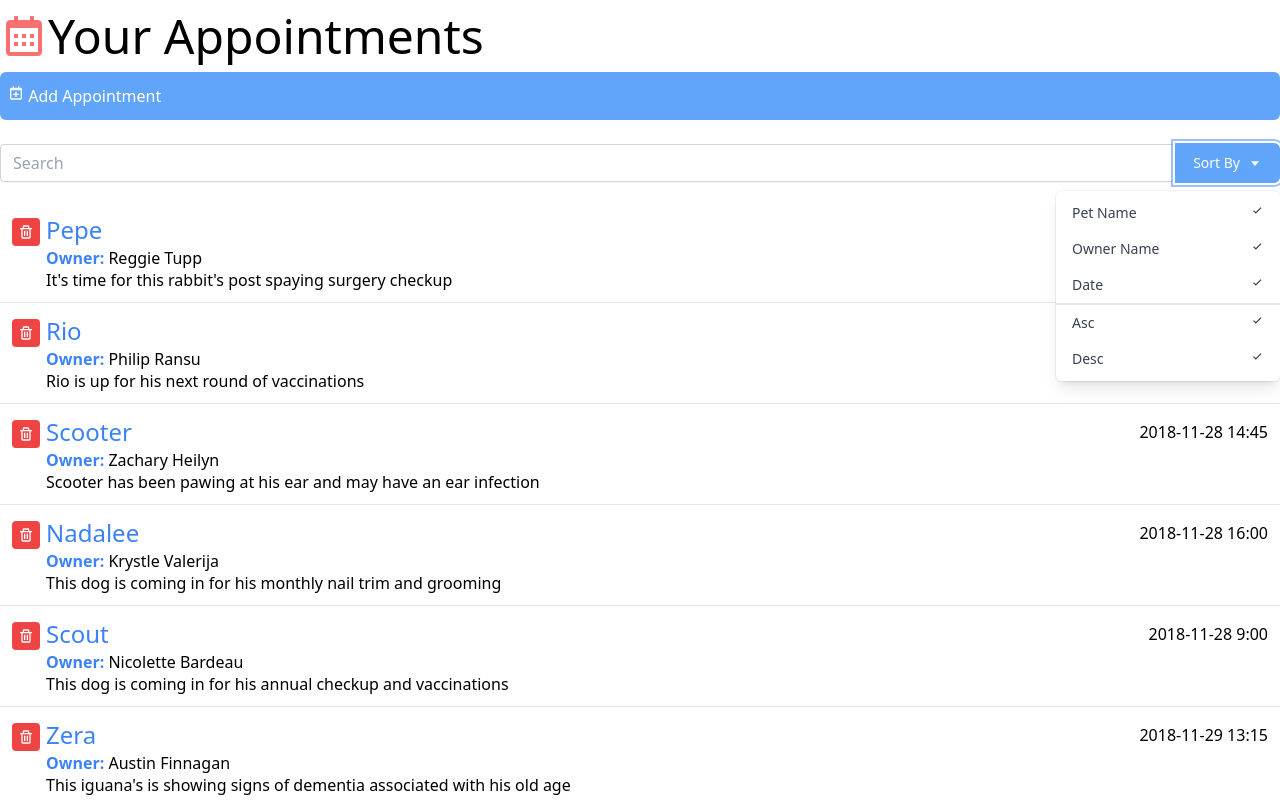
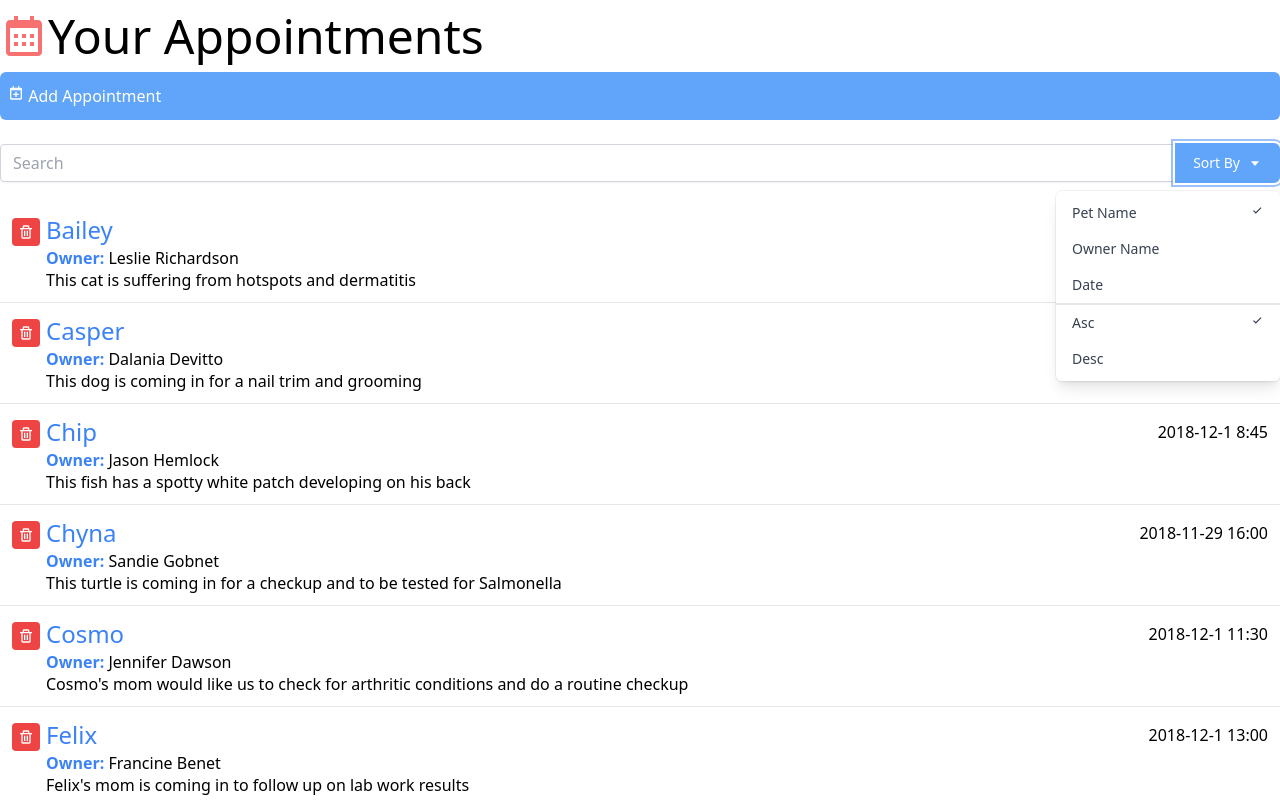
Before and after one commit to hassanidris/react-appointment-app, a React (Create React App) app: page / in a window 1280 px wide. Both pictures are taken after a click on the button "Sort By". Shown: the top 800 px of the page. Built offline with nearby package versions, Linux system fonts and the light colour scheme.

Commit message:
Sorting Functions

```diff
--- a/src/App.js
+++ b/src/App.js
@@ -7,6 +7,25 @@
 function App() {
 
   let [appointmentList, setAppointmentList] = useState([]);
+  let [query, setQuery] = useState("");
+  let [sortBy, setSortBy] = useState("petName");
+  let [orderBy, setOrderBy] = useState("asc");
+
+  const filteredAppointments = appointmentList.filter(
+    item => {
+      return (
+        item.petName.toLowerCase().includes(query.toLowerCase()) ||
+        item.ownerName.toLowerCase().includes(query.toLowerCase()) ||
+        item.aptNotes.toLowerCase().includes(query.toLowerCase())
+      )
+    }
+  ).sort((a, b) => {
+    let order = (orderBy === 'asc') ? 1 : -1;
+    return (
+      a[sortBy].toLowerCase() < b[sortBy].toLowerCase()
+        ? -1 * order : 1 * order
+    )
+  })
 
   const fetchData = useCallback(() => {
     fetch('./data.json')
@@ -25,10 +44,16 @@
       <h1 className="text-5xl mb-3">
         <BiCalendar className="inline-block text-red-400 align-top" />Your Appointments</h1>
       <AddAppointment />
-      <Search />
+      <Search query={query}
+        onQueryChange={myQuery => setQuery(myQuery)}
+        orderBy={orderBy}
+        onOrderByChange={mySort => setOrderBy(mySort)}
+        sortBy={sortBy}
+        onSortByChange={mySort => setSortBy(mySort)}
+      />
 
       <ul className="divide-y divide-gray-200">
-        {appointmentList
+        {filteredAppointments
           .map(appointment => (
             <AppointmentInfo key={appointment.id}
               appointment={appointment}
--- a/src/components/Search.js
+++ b/src/components/Search.js
@@ -1,7 +1,7 @@
 import { BiSearch, BiCaretDown, BiCheck } from "react-icons/bi";
 import { useState } from "react";
 
-const DropDown = ({toggle}) => {
+const DropDown = ({toggle, orderBy, onOrderByChange, sortBy, onSortByChange}) => {
     if (!toggle) {
         return null;
     }
@@ -9,27 +9,27 @@
     <div className="origin-top-right absolute right-0 mt-2 w-56
       rounded-md shadow-lg bg-white ring-1 ring-black ring-opacity-5">
       <div className="py-1" role="menu" aria-orientation="vertical" aria-labelledby="options-menu">
-        <div
+        <div onClick={() => onSortByChange('petName')}
           className="px-4 py-2 text-sm text-gray-700 hover:bg-gray-100 hover:text-gray-900 flex justify-between cursor-pointer"
-          role="menuitem">Pet Name <BiCheck /></div>
-        <div
+          role="menuitem">Pet Name {(sortBy === 'petName') && <BiCheck />}</div>
+        <div onClick={() => onSortByChange('ownerName')}
           className="px-4 py-2 text-sm text-gray-700 hover:bg-gray-100 hover:text-gray-900 flex justify-between cursor-pointer"
-          role="menuitem">Owner Name  <BiCheck /></div>
-        <div
+          role="menuitem">Owner Name {(sortBy === 'ownerName') && <BiCheck />}</div>
+        <div onClick={() => onSortByChange('aptDate')}
           className="px-4 py-2 text-sm text-gray-700 hover:bg-gray-100 hover:text-gray-900 flex justify-between cursor-pointer"
-          role="menuitem">Date <BiCheck /></div>
-        <div
+          role="menuitem">Date {(sortBy === 'aptDate') && <BiCheck />}</div>
+        <div onClick={() => onOrderByChange('asc')}
           className="px-4 py-2 text-sm text-gray-700 hover:bg-gray-100 hover:text-gray-900 flex justify-between cursor-pointer border-gray-1 border-t-2"
-          role="menuitem">Asc <BiCheck /></div>
-        <div
+          role="menuitem">Asc {(orderBy === 'asc') && <BiCheck />}</div>
+        <div onClick={() => onOrderByChange('desc')}
           className="px-4 py-2 text-sm text-gray-700 hover:bg-gray-100 hover:text-gray-900 flex justify-between cursor-pointer"
-          role="menuitem">Desc <BiCheck /></div>
+          role="menuitem">Desc {(orderBy === 'desc') && <BiCheck />}</div>
       </div>
     </div>
   )
 }
 
-const Search = () => {
+const Search = ({query, onQueryChange, orderBy, onOrderByChange, sortBy, onSortByChange}) => {
     let [toggleSort, setToggleSort] = useState(false);
   return (
     <div className="py-5">
@@ -38,7 +38,8 @@
           <BiSearch />
           <label htmlFor="query" className="sr-only" />
         </div>
-        <input type="text" name="query" id="query" value=""
+        <input type="text" name="query" id="query" value={query}
+        onChange={(event) => {onQueryChange(event.target.value)}}
           className="form-control relative flex-auto min-w-0 block w-full px-3 py-1.5 text-base font-normal text-gray-700 bg-white bg-clip-padding border border-solid border-gray-300 rounded transition ease-in-out m-0 focus:text-gray-700 focus:bg-white focus:border-blue-600 focus:outline-none" placeholder="Search" />
         <div className="absolute inset-y-0 right-0 flex items-center">
           <div>
@@ -46,7 +47,12 @@
               className="justify-center px-4 py-2 bg-blue-400 border-2 rounded-r-md border-blue-400 text-sm text-white hover:bg-blue-700 focus:outline-none focus:ring-2 focus:ring-offset-2 flex items-center" id="options-menu" aria-haspopup="true" aria-expanded="true">
               Sort By <BiCaretDown className="ml-2" />
             </button>
-            <DropDown toggle={toggleSort} />
+            <DropDown toggle={toggleSort}
+              orderBy={orderBy}
+              onOrderByChange={myOrder => onOrderByChange(myOrder)}
+              sortBy={sortBy}
+              onSortByChange={mySort => onSortByChange(mySort)}
+               />
           </div>
         </div>
       </div>
```
